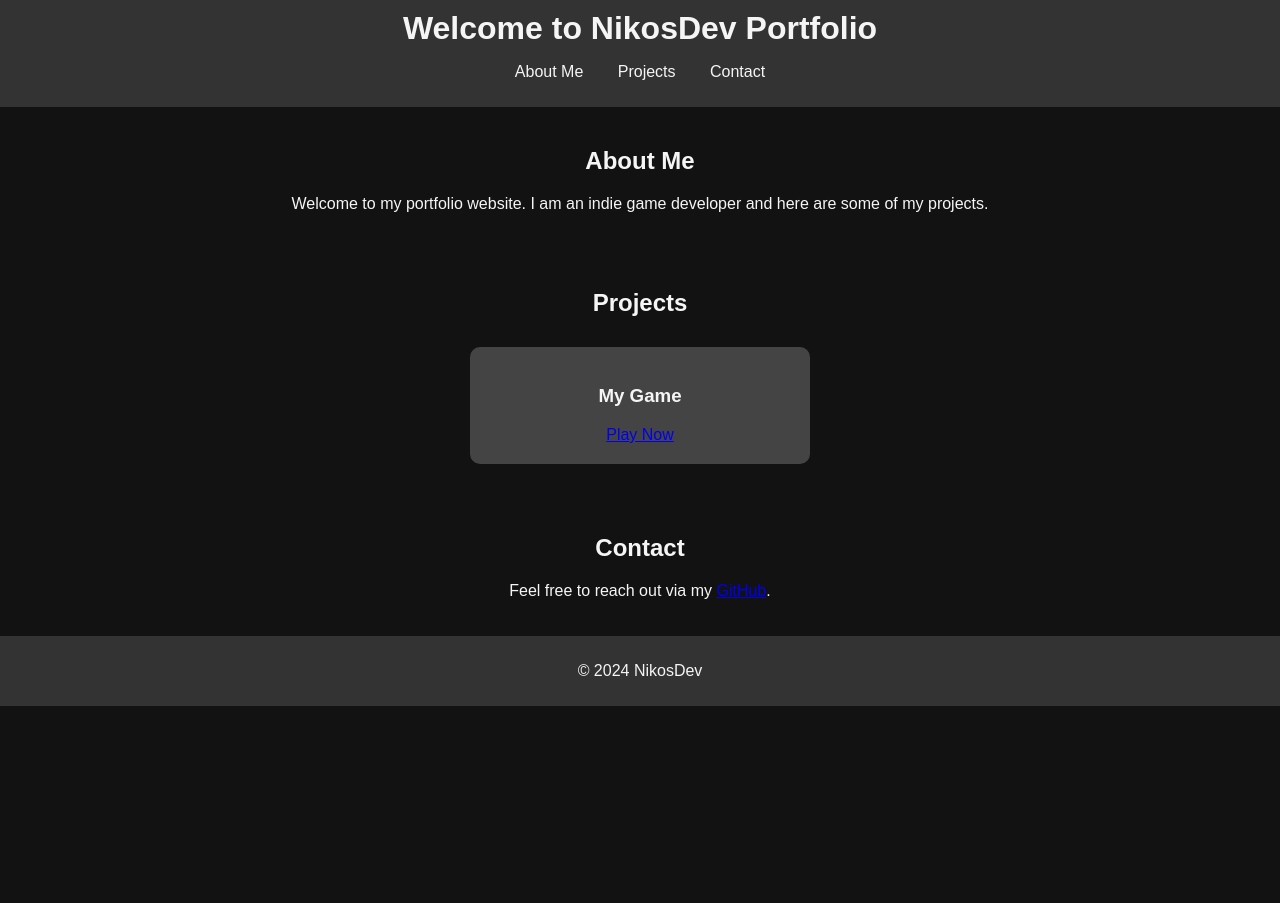
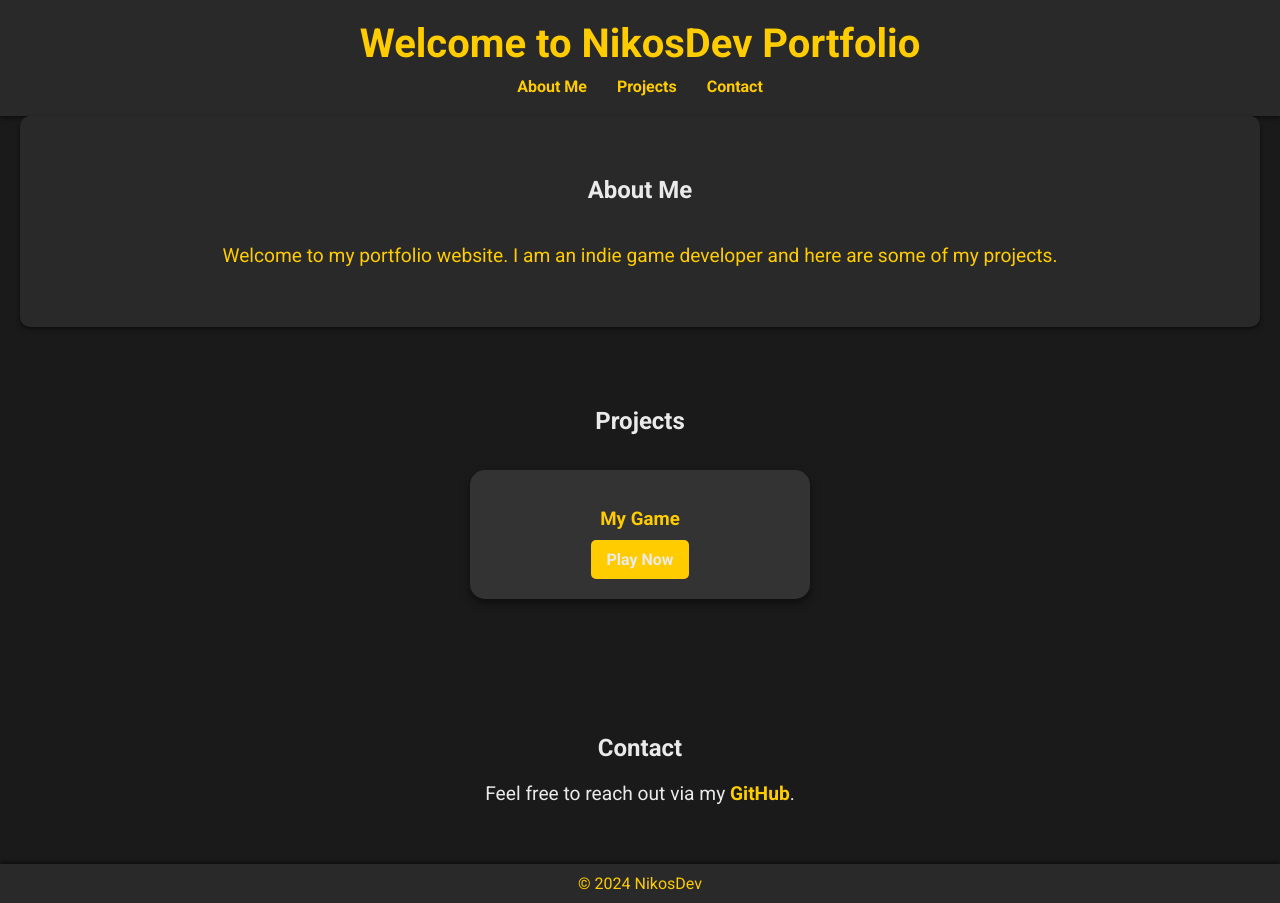
Before and after one commit to NikosDev-cmd/NikosDev-cmd.github.io, a plain HTML site: page index.html in a window 1280 px wide. Before the commit the page ends 800 px from the top, so only its background shows below. Drawn offline with Linux system fonts and the light colour scheme; no server answers.

Commit message:
Update style.css

```diff
--- a/style.css
+++ b/style.css
@@ -1,40 +1,76 @@
+@import url('https://fonts.googleapis.com/css2?family=Roboto:wght@400;700&display=swap');
+
 body {
-    font-family: Arial, sans-serif;
+    font-family: 'Roboto', sans-serif;
     margin: 0;
     padding: 0;
-    background-color: #121212;
-    color: #f5f5f5;
+    background-color: #1a1a1a;
+    color: #eaeaea;
+    display: flex;
+    flex-direction: column;
+    align-items: center;
 }
 
 header {
-    background-color: #333;
-    padding: 10px 20px;
+    background-color: #292929;
+    width: 100%;
+    padding: 20px 0;
     text-align: center;
+    box-shadow: 0 2px 4px rgba(0, 0, 0, 0.5);
 }
 
 header h1 {
     margin: 0;
-    font-size: 2em;
+    font-size: 2.5em;
+    color: #ffcc00;
 }
 
 nav ul {
     list-style: none;
     padding: 0;
+    margin: 10px 0 0;
+    display: flex;
+    justify-content: center;
 }
 
 nav ul li {
-    display: inline;
     margin: 0 15px;
 }
 
 nav ul li a {
-    color: #f5f5f5;
+    color: #ffcc00;
     text-decoration: none;
+    font-weight: 700;
+    transition: color 0.3s;
+}
+
+nav ul li a:hover {
+    color: #eaeaea;
 }
 
 section {
+    padding: 40px 20px;
+    text-align: center;
+    width: 100%;
+    max-width: 1200px;
+}
+
+#about {
+    background-color: #292929;
+    margin-bottom: 20px;
+    border-radius: 10px;
+    box-shadow: 0 2px 4px rgba(0, 0, 0, 0.5);
+}
+
+#about p {
+    margin: 0;
     padding: 20px;
-    text-align: center;
+    font-size: 1.2em;
+    color: #ffcc00;
+}
+
+#projects {
+    margin-bottom: 20px;
 }
 
 .project-container {
@@ -44,22 +80,66 @@ section {
 }
 
 .project {
-    background-color: #444;
-    margin: 10px;
+    background-color: #333;
+    margin: 15px;
     padding: 20px;
-    border-radius: 10px;
+    border-radius: 15px;
     width: 300px;
-    transition: transform 0.3s;
+    box-shadow: 0 4px 8px rgba(0, 0, 0, 0.5);
+    transition: transform 0.3s, box-shadow 0.3s;
 }
 
 .project:hover {
     transform: scale(1.05);
+    box-shadow: 0 6px 12px rgba(0, 0, 0, 0.5);
+}
+
+.project h3 {
+    color: #ffcc00;
+    margin-bottom: 10px;
+}
+
+.project a {
+    color: #eaeaea;
+    text-decoration: none;
+    font-weight: 700;
+    background-color: #ffcc00;
+    padding: 10px 15px;
+    border-radius: 5px;
+    display: inline-block;
+    transition: background-color 0.3s, color 0.3s;
+}
+
+.project a:hover {
+    background-color: #eaeaea;
+    color: #1a1a1a;
+}
+
+#contact p {
+    font-size: 1.2em;
+}
+
+#contact a {
+    color: #ffcc00;
+    text-decoration: none;
+    font-weight: 700;
+}
+
+#contact a:hover {
+    color: #eaeaea;
 }
 
 footer {
-    background-color: #333;
-    padding: 10px 20px;
+    background-color: #292929;
+    width: 100%;
+    padding: 10px 0;
     text-align: center;
+    box-shadow: 0 -2px 4px rgba(0, 0, 0, 0.5);
+}
+
+footer p {
+    margin: 0;
+    color: #ffcc00;
 }
 
 @keyframes fadeIn {
@@ -68,5 +148,5 @@ footer {
 }
 
 .project {
-    animation: fadeIn 2s ease-in-out;
+    animation: fadeIn 1s ease-in-out;
 }
```
